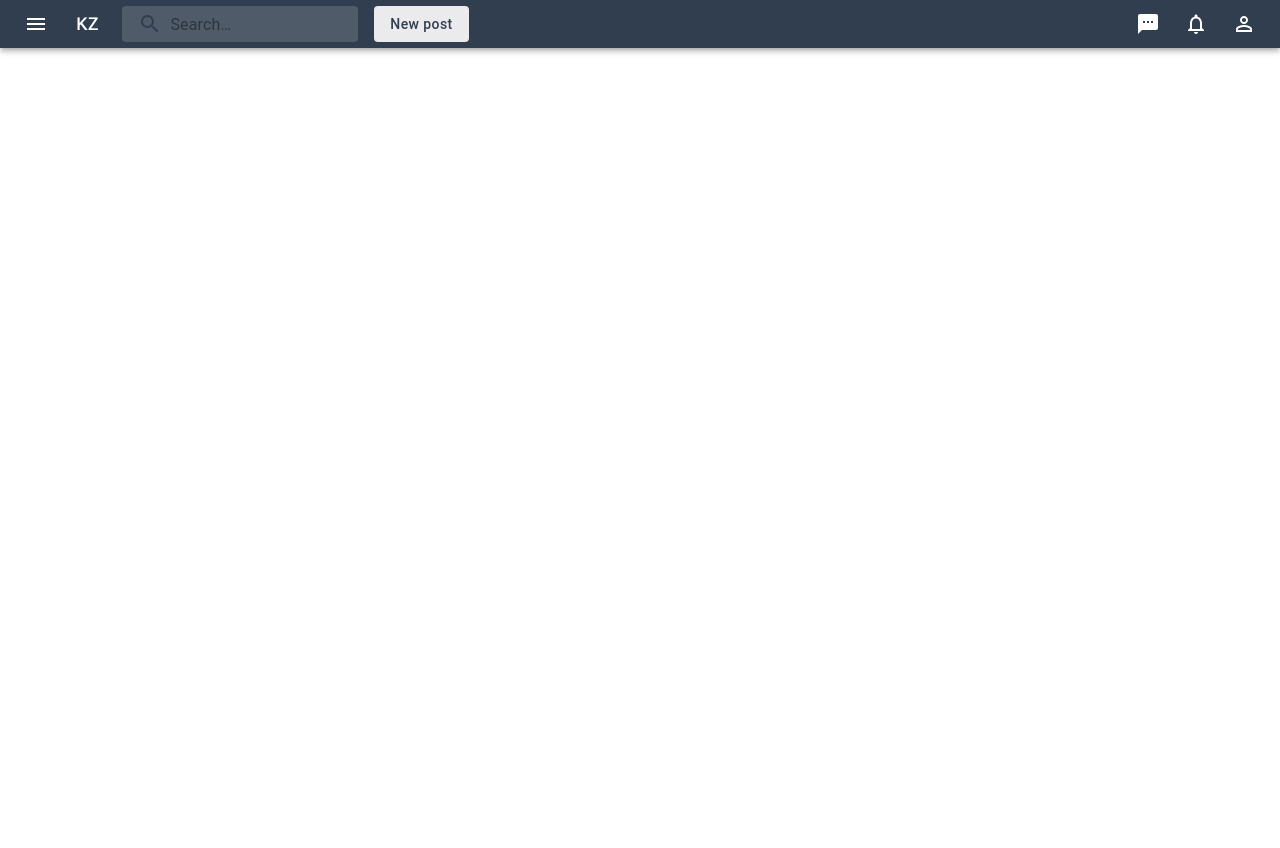
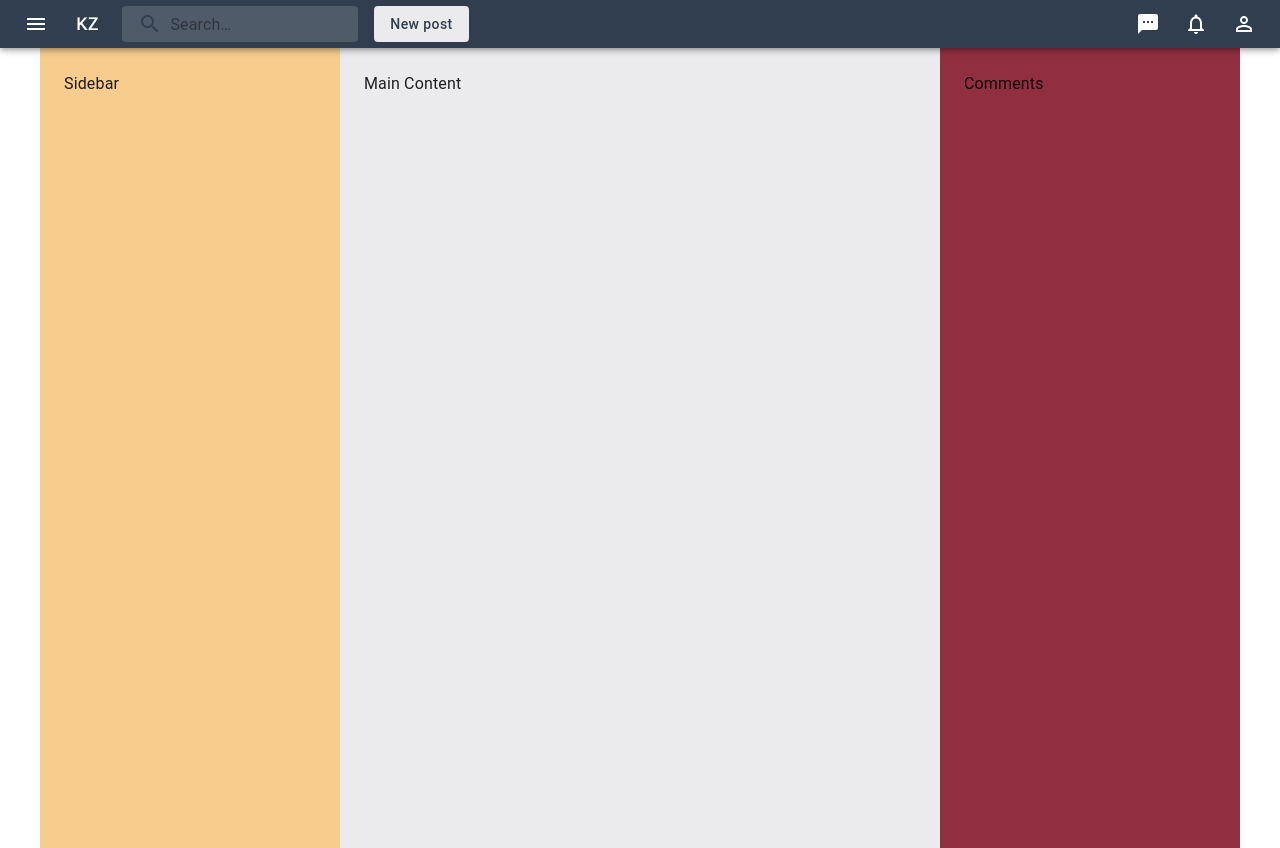
Before and after one commit to olzh2102/kzjournal, a Next.js app: page / in a window 1280 px wide. Before the commit the page ends 800 px from the top, so only its background shows below. Built offline with nearby package versions, Linux system fonts and the light colour scheme.

Commit message:
UhPO9j2o/init page layout

```diff
--- a/components/Header/style.ts
+++ b/components/Header/style.ts
@@ -4,7 +4,7 @@ import styled from '@emotion/styled';
 
 export const AppBarStyled = styled(AppBar)`
   background-color: #313e50;
-  position: static;
+  position: sticky;
 `;
 
 export const ButtonStyled = styled(Button)`
--- a/pages/index.tsx
+++ b/pages/index.tsx
@@ -1,7 +1,17 @@
 import type { NextPage } from 'next';
 import Head from 'next/head';
+import Grid from '@mui/material/Grid';
+import { styled } from '@mui/material/styles';
+import Box from '@mui/material/Box';
+import Paper from '@mui/material/Paper';
+import Header from '../components/Header';
 
-import Header from '../components/Header';
+const Item = styled(Paper)(({ theme }) => ({
+  ...theme.typography.body2,
+  padding: theme.spacing(1),
+  textAlign: 'center',
+  color: theme.palette.text.secondary,
+}));
 
 const Home: NextPage = () => {
   return (
@@ -15,6 +25,19 @@ const Home: NextPage = () => {
         <link href="https://fonts.googleapis.com/css2?family=Mukta:wght@200;300;400;500;600;700;800&display=swap" rel="stylesheet" />
       </Head>
       <Header />
+
+      {/* Layout  */}
+      <Grid container spacing={3} style={{ maxWidth: '1200px', margin: '0 auto' }}>
+        <Grid item xs style={{backgroundColor: '#f7cc8d', height: '100vh'}}>
+          Sidebar
+        </Grid>
+        <Grid item xs={6} style={{ backgroundColor: '#ebeaec', height: '100vh' }}>
+          Main Content
+        </Grid>
+        <Grid item xs style={{ backgroundColor: '#912f40', height: '100vh' }}>
+          Comments
+        </Grid>
+      </Grid>
     </div>
   );
 };
```
